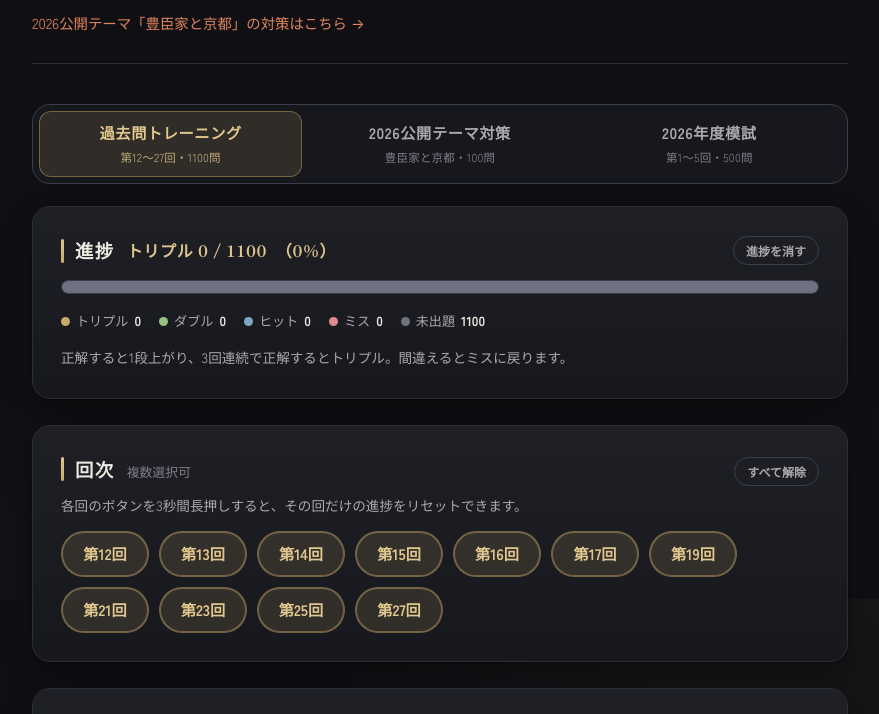
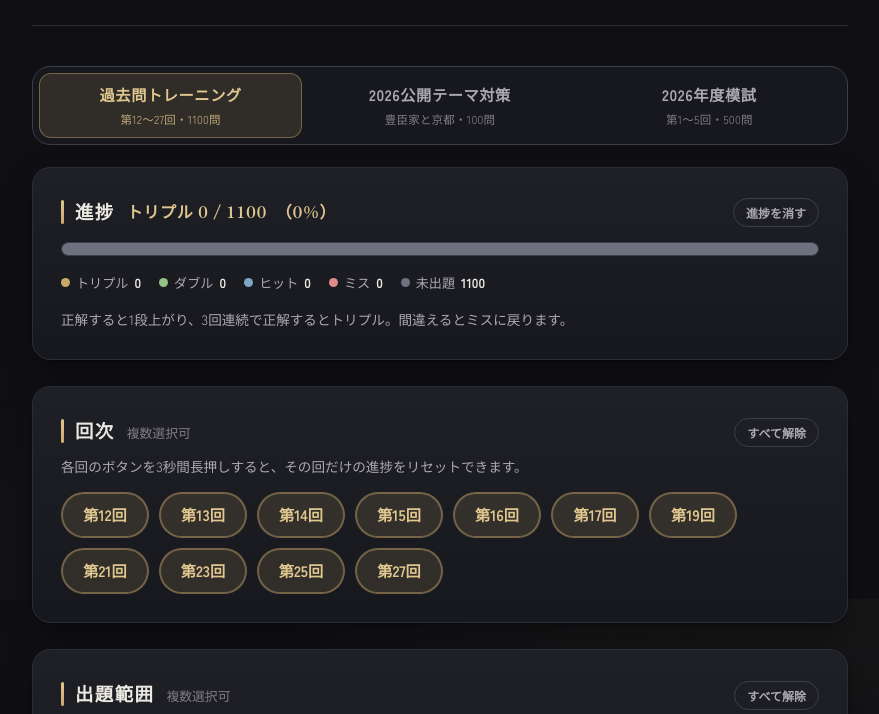
Before and after one commit to eikoeigoenglish-star/kyoto-kentei, a plain HTML site: page index.html in a window 1280 px wide. Shown: the part 201-915 px from the top of the page, without its empty margins (200-1079 px from the left). Drawn offline with Linux system fonts and the light colour scheme.

Commit message:
Remove hidden theme navigation link
Remove hidden navigation link for public theme preparation.

```diff
--- a/index.html
+++ b/index.html
@@ -33,7 +33,6 @@
       <p class="app-eyebrow">KYOTO KENTEI — GRADE 2</p>
       <h1 class="app-title">京都検定2級<span class="app-title-sub">四択トレーニング</span></h1>
       <p class="app-lead" id="app-lead">1100問すべてをトリプルにするのが目標です。</p>
-      <p class="map-nav theme-nav" id="theme-nav" hidden><a href="?mode=theme-2026-toyotomi">公開テーマの対策はこちら →</a></p>
     </header>
 
     <!-- 学習モード切替。active な公開テーマがあるときだけ theme.js が表示する -->
```
